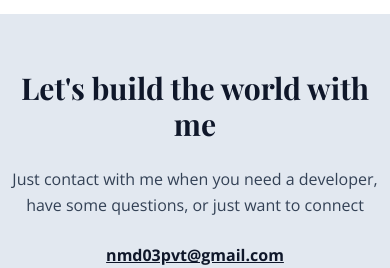
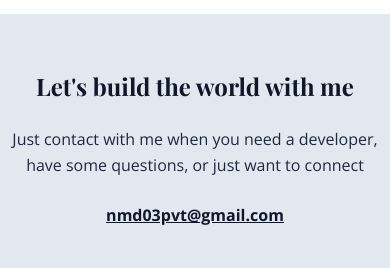
Before and after one commit to HarukiNguyen/portfolio, a React (Vite) app: page / in a window 390 px wide. Shown: the part 3204-3472 px from the top of the page. Built offline with nearby package versions, Linux system fonts and the light colour scheme.

Commit message:
feat(a11y): :wheelchair: Footer: increase para contrast, decrease heading font size (only mobile)

```diff
--- a/src/layouts/Footer.jsx
+++ b/src/layouts/Footer.jsx
@@ -14,8 +14,8 @@ function Footer() {
     <footer className="py-14 px-3 bg-slate-200 opacity-0" ref={footerRef}>
       {/* contact */}
       <section className="text-center" id="contact">
-        <h2 className="heading text-3xl">Let's build the world with me</h2>
-        <p className="para-max-w text-slate-700 mx-auto">
+        <h2 className="heading text-2xl tablet:text-3xl">Let's build the world with me</h2>
+        <p className="para-max-w text-slate-800 mx-auto">
           Just contact with me when you need a developer, have some questions,
           or just want to connect
         </p>
```
